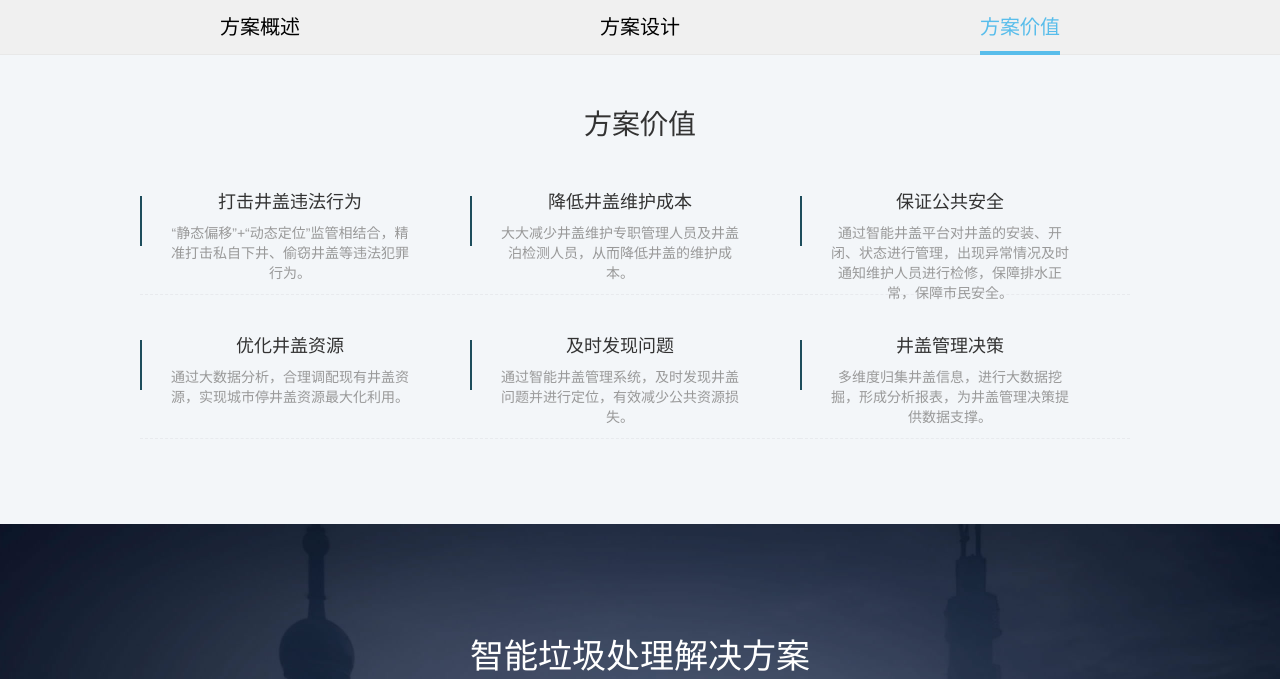
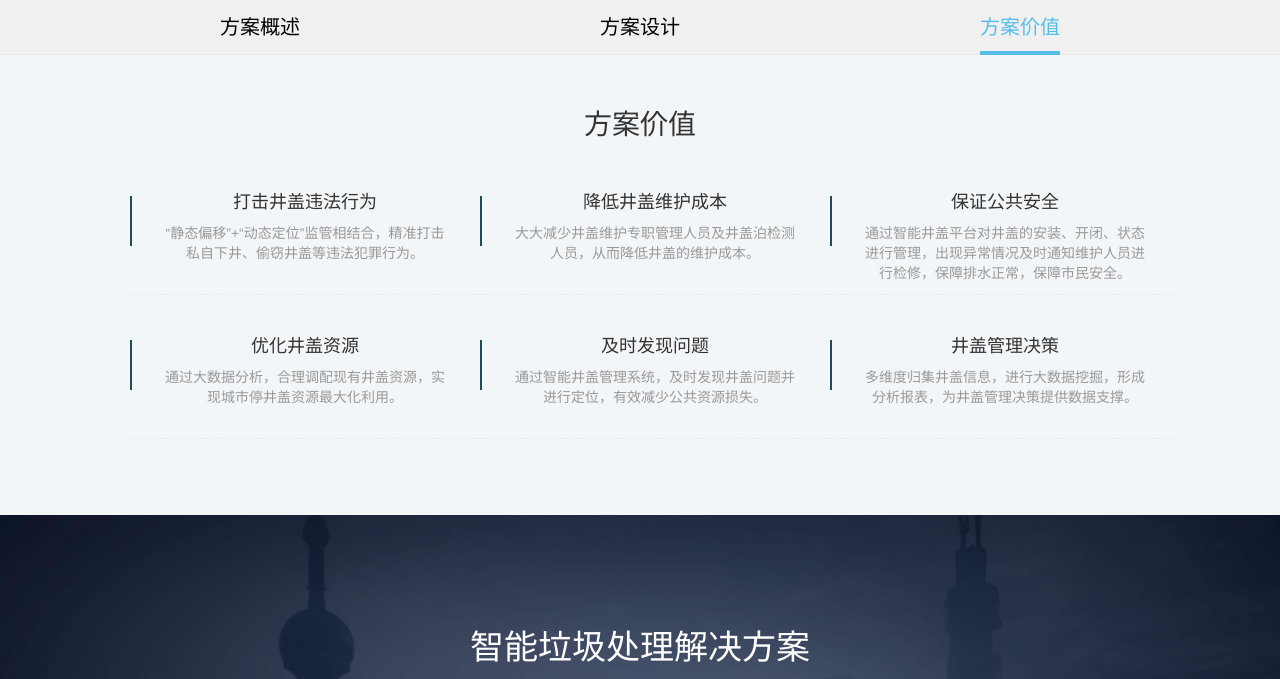
Before and after one commit to srstack/JustCloud, a Django app: template templates/index.html in a window 1280 px wide, after a click on "方案价值". Shown: the part 1364-2043 px from the top of the page. Run offline with Django 3.2, Linux system fonts and the light colour scheme; the template is opened without the code that fills it, so the values that code supplies are empty; parts of the project's set-up code (start-up, migrations or seed data) failed here and were passed over; some libraries are stand-ins or nearby versions.

Commit message:
updata_index
修正了首页CSS

```diff
--- a/static/css/index1.css
+++ b/static/css/index1.css
@@ -439,10 +439,10 @@ ol, ul {
 }
 .project .tab-content .value .value-ul .item{
     float: left;
-    width: 330px;
+    width: 350px;
     height: 144px;
-    padding-left: 30px;
-    padding-right: 60px;
+    padding-left: 35px;
+    padding-right: 35px;
     vertical-align: middle;
     border-bottom: 1px dashed #E8EAEE;
     position: relative;
@@ -469,7 +469,8 @@ ol, ul {
 }
 .project .tab-content .value .value-ul{
     display: inline-block;
-    margin-left: 10px;
+    margin: 0 auto;
+    width: 1050px;
 }
 .suspension{
     position: fixed;
```
Also changed, not shown: 1 other file.
